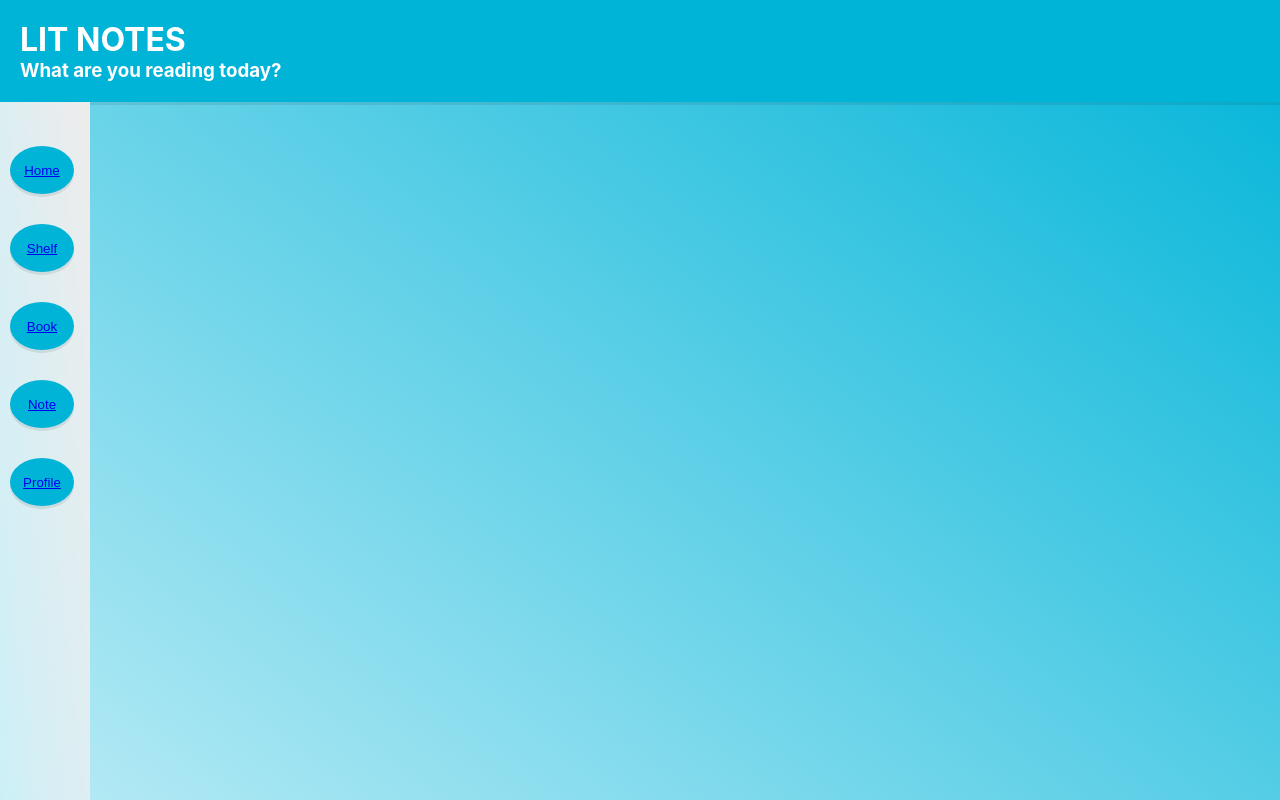
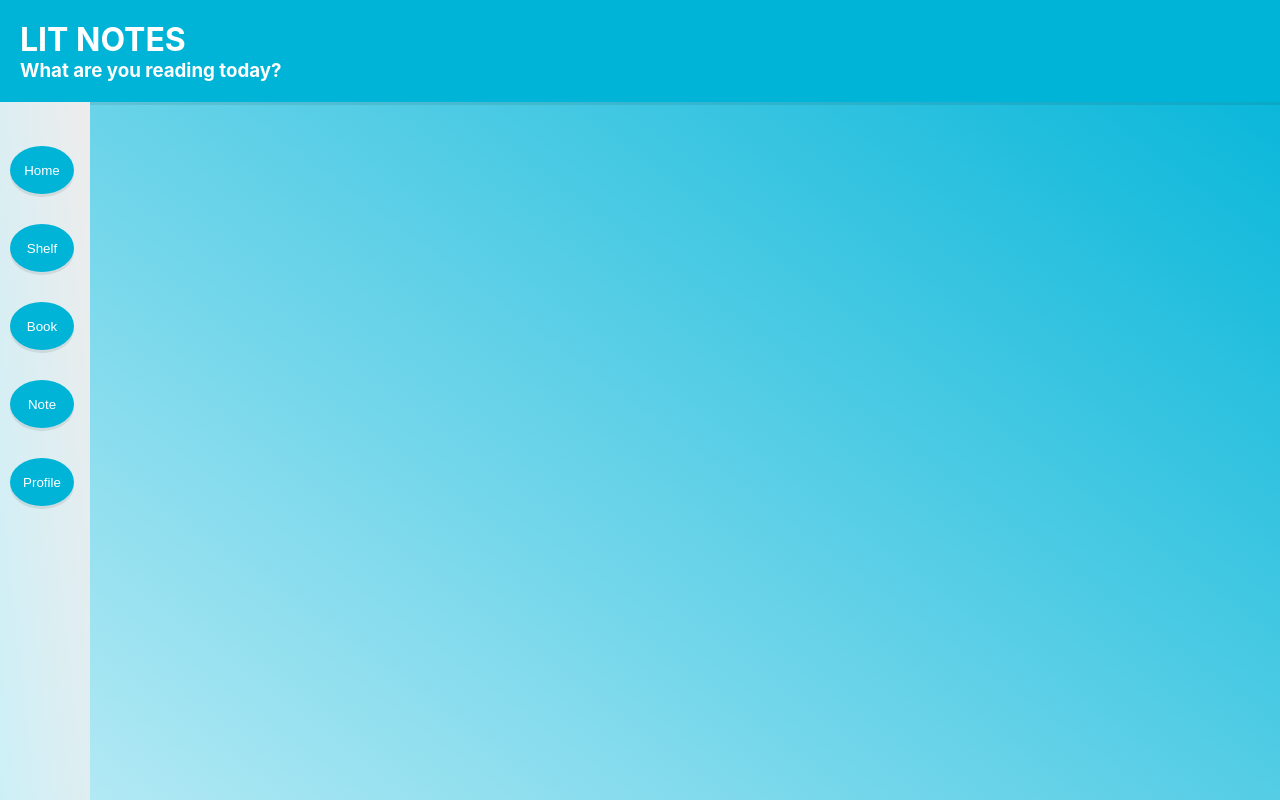
Before and after one commit to ninamatti/lit-notes, a React (Create React App) app: page / in a window 1280 px wide. Shown: the top 800 px of the page. Built offline with nearby package versions, Linux system fonts and the light colour scheme.

Commit message:
Added class name with styling to link buttons on sidenav

```diff
--- a/src/App.js
+++ b/src/App.js
@@ -15,11 +15,11 @@ function App() {
       <section className="main">
         <BrowserRouter>
           <div className="sidenav nav-list">
-            <button className="btn"><Link to="/home">Home</Link></button>
-            <button className="btn"><Link to="/shelf">Shelf</Link></button>
-            <button className="btn"><Link to="/book">Book</Link></button>
-            <button className="btn"><Link to="/note">Note</Link></button>
-            <button className="btn"><Link to="/profile">Profile</Link></button>
+            <button className="btn"><Link to="/home" className="nav-link">Home</Link></button>
+            <button className="btn"><Link to="/shelf" className="nav-link">Shelf</Link></button>
+            <button className="btn"><Link to="/book" className="nav-link">Book</Link></button>
+            <button className="btn"><Link to="/note" className="nav-link">Note</Link></button>
+            <button className="btn"><Link to="/profile" className="nav-link">Profile</Link></button>
           </div>
           <Switch>
             <Route path="/home" >
```
